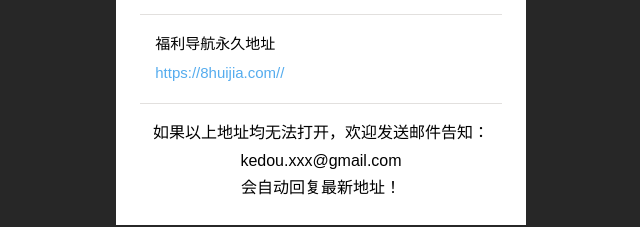
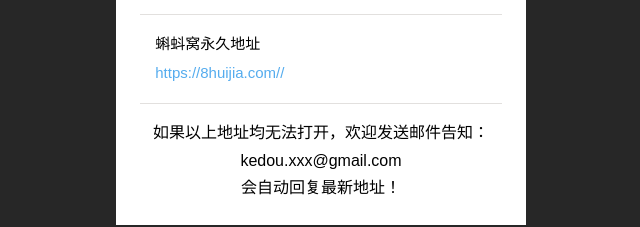
Before and after one commit to kedoufabu/kedoudage, a plain HTML site: page index.html in a window 1280 px wide. Shown: the part 454-681 px from the top of the page, 319-959 px from the left. Drawn offline with Linux system fonts and the light colour scheme.

Commit message:
Update index.html

```diff
--- a/index.html
+++ b/index.html
@@ -338,7 +338,7 @@ p.footer a:hover {
 							<a href="https://risex7.com/" target="_blank"><i>https://risex7.com//</i></a>
 					        </li>
 						<li>
-							福利导航永久地址
+							蝌蚪窝永久地址
 							<a href="https://8huijia.com/" target="_blank"><i>https://8huijia.com//</i></a>
 						</li>
 
```
